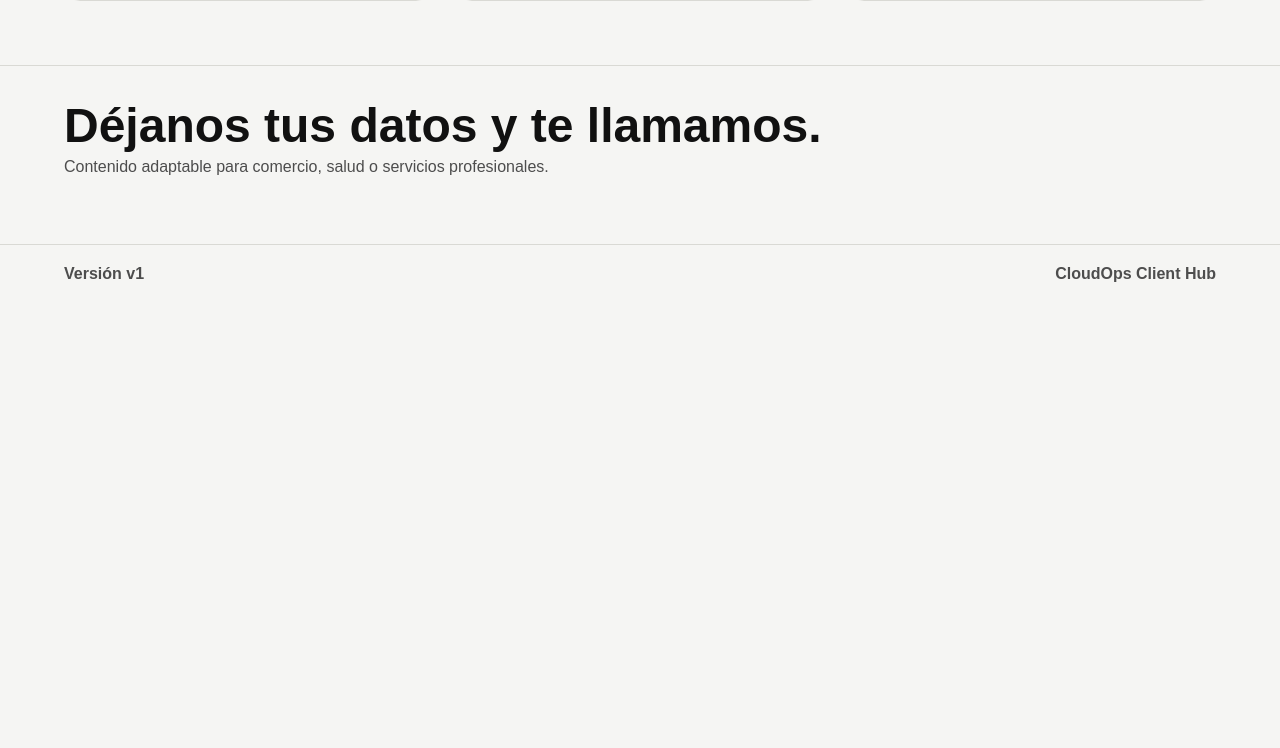
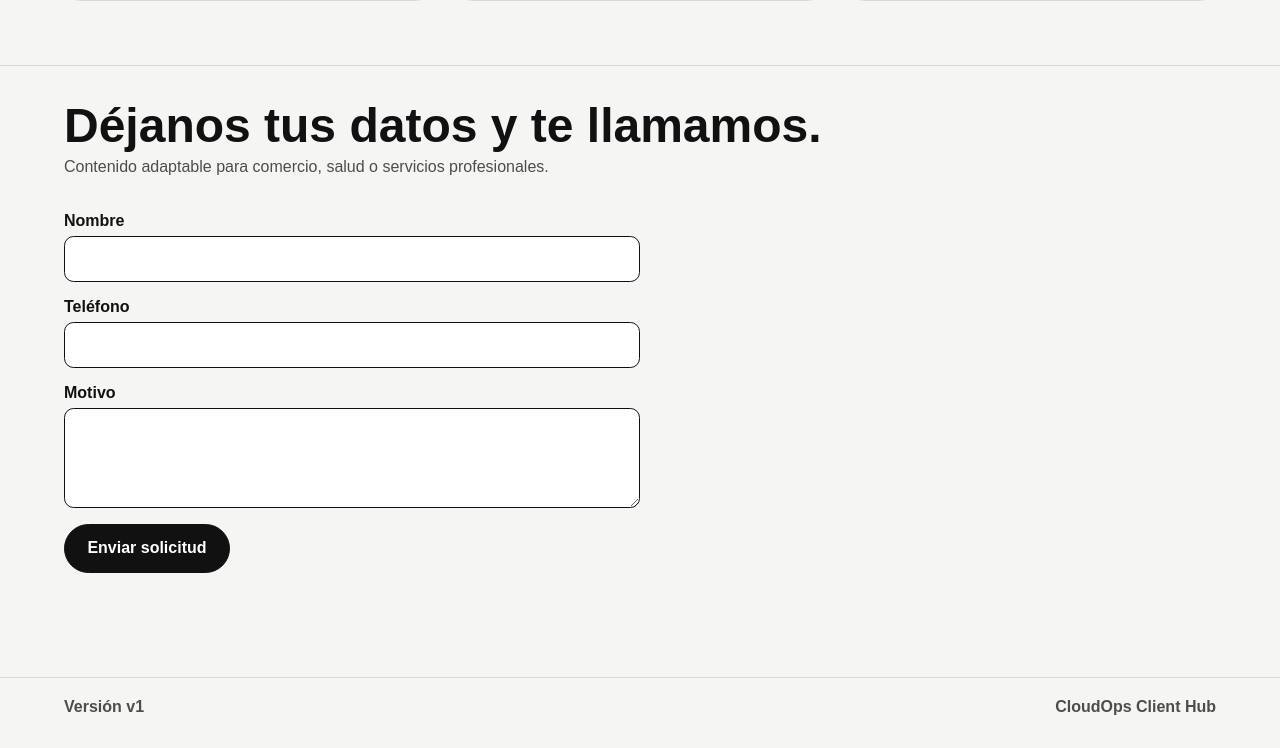
Before and after one commit to ngcddev/CloudOps, a Python web app: template apps/templates/landing-form/frontend/index.html in a window 1280 px wide. Shown: the part 792-1540 px from the top of the page. Before the commit the page ends 1074 px from the top, so only its background shows below. Run offline with Jinja, Linux system fonts and the light colour scheme; the template is opened without the code that fills it, so the values that code supplies are empty.

Commit message:
feat(002): agregar el formulario de contacto que envía a /api/contact y muestra la confirmación (T05)

```diff
--- /dev/null
+++ b/apps/templates/landing-form/frontend/app.js
@@ -0,0 +1,48 @@
+// Lógica de la plantilla landing-form: envía el formulario a /api/contact y muestra la versión del sitio.
+
+const form = document.getElementById("contact-form");
+const message = document.getElementById("form-message");
+
+// Muestra el resultado con texto e ícono (el estado no se comunica con color).
+function showMessage(icon, text) {
+  message.textContent = `${icon} ${text}`;
+}
+
+form.addEventListener("submit", async (event) => {
+  event.preventDefault();
+
+  if (!form.checkValidity()) {
+    showMessage("✕", "Revisa los datos: nombre, teléfono (mínimo 7 dígitos) y motivo son obligatorios.");
+    return;
+  }
+
+  const data = Object.fromEntries(new FormData(form));
+  const button = form.querySelector("button");
+  button.disabled = true;
+  showMessage("…", "Enviando tu solicitud.");
+
+  try {
+    const response = await fetch("/api/contact", {
+      method: "POST",
+      headers: { "Content-Type": "application/json" },
+      body: JSON.stringify(data),
+    });
+    const result = await response.json();
+    if (!response.ok || !result.ok) throw new Error("Respuesta no válida");
+
+    form.reset();
+    showMessage("✓", "Recibimos tu solicitud. Te contactaremos pronto.");
+  } catch {
+    showMessage("✕", "No pudimos enviar tu solicitud. Intenta de nuevo en unos minutos.");
+  } finally {
+    button.disabled = false;
+  }
+});
+
+// El pie muestra la versión que reporta /health (por defecto dice v1).
+fetch("/health")
+  .then((response) => response.json())
+  .then((health) => {
+    document.getElementById("version").textContent = `Versión ${health.version}`;
+  })
+  .catch(() => {});
--- a/apps/templates/landing-form/frontend/index.html
+++ b/apps/templates/landing-form/frontend/index.html
@@ -63,6 +63,23 @@
       <section class="cta" id="contacto">
         <h2>Déjanos tus datos y te llamamos.</h2>
         <p>Contenido adaptable para comercio, salud o servicios profesionales.</p>
+
+        <form class="contact-form" id="contact-form" novalidate>
+          <label>
+            Nombre
+            <input type="text" name="name" maxlength="120" autocomplete="name" required />
+          </label>
+          <label>
+            Teléfono
+            <input type="tel" name="phone" minlength="7" maxlength="20" autocomplete="tel" required />
+          </label>
+          <label>
+            Motivo
+            <textarea name="reason" rows="4" maxlength="500" required></textarea>
+          </label>
+          <button type="submit" class="button primary">Enviar solicitud</button>
+          <p class="form-message" id="form-message" role="status" aria-live="polite"></p>
+        </form>
       </section>
     </main>
 
@@ -70,5 +87,7 @@
       <span id="version">Versión v1</span>
       <span>CloudOps Client Hub</span>
     </footer>
+
+    <script src="app.js"></script>
   </body>
 </html>
--- a/apps/templates/landing-form/frontend/styles.css
+++ b/apps/templates/landing-form/frontend/styles.css
@@ -183,6 +183,49 @@ nav a {
   border-top: 1px solid var(--line);
 }
 
+.contact-form {
+  display: grid;
+  gap: 1rem;
+  max-width: 36rem;
+  margin-top: 2rem;
+}
+
+.contact-form label {
+  display: grid;
+  gap: 0.4rem;
+  font-weight: 700;
+}
+
+.contact-form input,
+.contact-form textarea {
+  padding: 0.8rem 1rem;
+  border: 1px solid var(--fg);
+  border-radius: 0.6rem;
+  background: var(--panel);
+  color: var(--fg);
+  font: inherit;
+}
+
+.contact-form button {
+  justify-self: start;
+  cursor: pointer;
+  font: inherit;
+  font-weight: 700;
+}
+
+.contact-form button:disabled {
+  border-color: var(--line);
+  background: var(--line);
+  color: var(--muted);
+  cursor: wait;
+}
+
+.form-message {
+  min-height: 1.5rem;
+  margin: 0;
+  font-weight: 700;
+}
+
 .footer {
   display: flex;
   justify-content: space-between;
```
